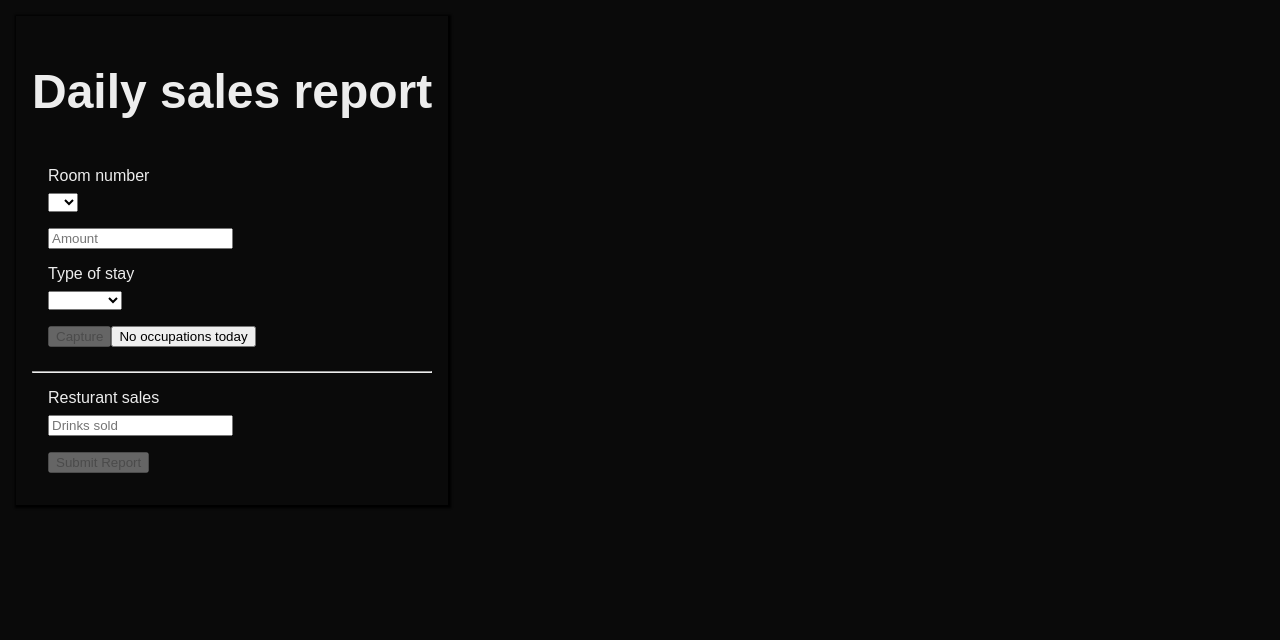
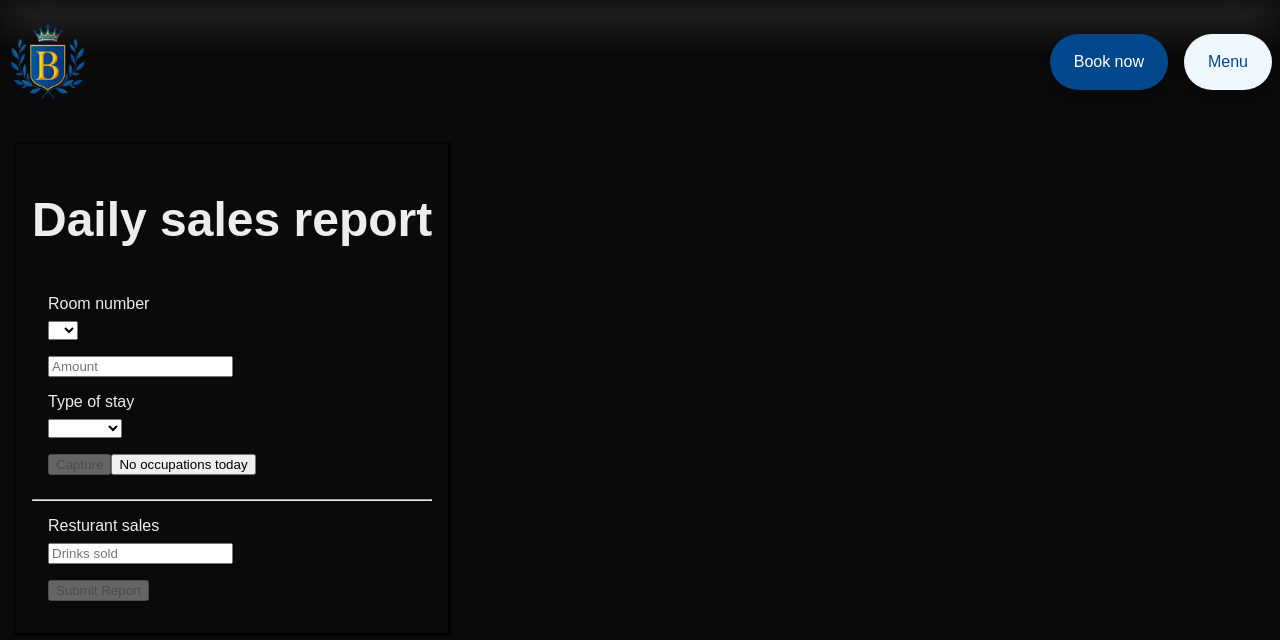
Before and after one commit to joeMalebe/bivouac-web, an Angular app in the folder bivouac-web/: page /sales in a window 1280 px wide. Shown: the top 640 px of the page. Built offline with nearby package versions, Linux system fonts and the light colour scheme.

Commit message:
create menu component

```diff
--- a/bivouac-web/src/app/app.component.html
+++ b/bivouac-web/src/app/app.component.html
@@ -1,2 +1,21 @@
+<div class="content">
 
+
+<header class="header">
+    <a class="logo"><img src="../../assets/logo.png" /></a>
+    <div class="header-overlay"></div>
+
+    <nav class="navbar">
+      <a class="cta primary-cta" href="#">
+        <span class="cta-text cta-top">Book now</span>
+        <span class="cta-text cta-bottom">Book now</span>
+      </a>
+      <a class="cta secondary-cta" (click)="menu.isMenuVisible = true" href="#">
+        <span class="cta-text cta-top">Menu</span>
+        <span class="cta-text cta-bottom">Menu</span>
+      </a>
+    </nav>
+  </header>
+</div>
 <router-outlet></router-outlet>
+<app-menu #menu></app-menu>
--- a/bivouac-web/src/app/app.component.scss
+++ b/bivouac-web/src/app/app.component.scss
@@ -0,0 +1,46 @@
+.header {
+    position: relative;
+    top: 0;
+    left: 0;
+    width: 100%;
+    height: 128px;
+    display: flex;
+    justify-content: space-between;
+    align-items: center;
+  }
+  .logo {
+    height: 6rem;
+    width: 6rem;
+    z-index: 1;
+
+    img {
+      height: 6rem;
+      width: 6rem;
+    }
+  }
+  .header-overlay {
+    background-color: rgba(255, 255, 255, 0.1);
+    filter: blur(20px);
+    height: 45%;
+    top: 0;
+    left: 0;
+    width: 100%;
+    backdrop-filter: blur(10px);
+    mask: linear-gradient(to top, transparent, black 75%);
+    position: absolute;
+  }
+
+  .content {
+    height: 100%;
+    width: 100%;
+  }
+
+  .bg-video {
+    z-index: -1;
+    position: absolute;
+    top: 0;
+    left: 0;
+    height: 90vh;
+    width: 100vw;
+    object-fit: cover;
+  }
--- a/bivouac-web/src/app/app.module.ts
+++ b/bivouac-web/src/app/app.module.ts
@@ -9,6 +9,7 @@ import { UserListComponent } from './user/user-list/user-list.component';
 import { UserModule } from './user/user.module';
 import { ReportModule } from './report/report.module';
 import { SalesReportComponent } from './report/sales-report/sales-report.component';
+import { MenuComponent } from './menu/menu.component';
 
 const routes:Route[] = [{
   path: '',
@@ -27,7 +28,8 @@ const routes:Route[] = [{
 @NgModule({
   declarations: [
     AppComponent,
-    HomeComponent
+    HomeComponent,
+    MenuComponent
   ],
   imports: [
     BrowserModule,
--- a/bivouac-web/src/app/home/home.component.html
+++ b/bivouac-web/src/app/home/home.component.html
@@ -1,4 +1,4 @@
-<div class="content">
+<div>
   <video
     [autoplay]="true"
     [muted]="true"
@@ -9,21 +9,7 @@
     <source src="../../assets/bivouac.mp4" type="video/mp4" />
     No video
   </video>
-  <header class="header">
-    <a class="logo"><img src="../../assets/logo.png" /></a>
-    <div class="header-overlay"></div>
 
-    <nav class="navbar">
-      <a class="cta primary-cta" href="#">
-        <span class="cta-text cta-top">Book now</span>
-        <span class="cta-text cta-bottom">Book now</span>
-      </a>
-      <a class="cta secondary-cta" href="#">
-        <span class="cta-text cta-top">Menu</span>
-        <span class="cta-text cta-bottom">Menu</span>
-      </a>
-    </nav>
-  </header>
   <div class="slogan">
     <h1>Bivouac Hotel Kinshasa</h1>
     <h1>Affordable Comfort & Dining</h1>
--- a/bivouac-web/src/app/home/home.component.scss
+++ b/bivouac-web/src/app/home/home.component.scss
@@ -1,102 +1,5 @@
-.header {
-  position: relative;
-  top: 0;
-  left: 0;
-  width: 100%;
-  height: 128px;
-  display: flex;
-  justify-content: space-between;
-  align-items: center;
-}
-.logo {
-  height: 6rem;
-  width: 6rem;
-  z-index: 1;
 
-  img {
-    height: 6rem;
-    width: 6rem;
-  }
-}
-.header-overlay {
-  background-color: rgba(255, 255, 255, 0.1);
-  filter: blur(20px);
-  height: 45%;
-  top: 0;
-  left: 0;
-  width: 100%;
-  backdrop-filter: blur(10px);
-  mask: linear-gradient(to top, transparent, black 75%);
-  position: absolute;
-}
 
-.navbar a {
-  padding: 1.2rem 1.5rem;
-  margin: 0.5rem;
-  border-radius: 32px;
-  text-decoration: none;
-}
-
-.cta {
-  position: relative;
-  overflow: hidden;
-  display: inline-block;
-  padding: 1.2rem 1.5rem;
-  margin: 0.5rem;
-  border-radius: 32px;
-  box-shadow: 0 8px 8px rgba(0, 0, 0, 0.2);
-}
-
-.cta .cta-top {
-  position: absolute;
-  opacity: 0%;
-}
-
-.cta-text {
-  display: block;
-  transition: transform 400ms ease, opacity 600ms ease;
-}
-
-.cta .cta-bottom {
-  position: relative;
-
-  top: 0;
-  left: 0;
-}
-
-.cta:hover .cta-bottom {
-  transform: translateY(-100%);
-  opacity: 0%;
-}
-
-.cta:hover .cta-top {
-  opacity: 100%;
-}
-
-.cta-top::after {
-  position: absolute;
-  content: "";
-  top: 0;
-  left: 0;
-  height: 100%;
-  width: 100%;
-  font-size: xx-large;
-  opacity: 100%;
-  z-index: 100;
-}
-
-.primary-cta {
-  background-color: #00478c;
-}
-.secondary-cta {
-  background-color: aliceblue;
-  color: #00478c;
-}
-
-.content {
-  height: 100%;
-  width: 100%;
-}
 
 .bg-video {
   z-index: -1;
--- /dev/null
+++ b/bivouac-web/src/app/menu/menu.component.html
@@ -0,0 +1,5 @@
+<div class="menu" *ngIf="isMenuVisible" >
+<div>
+    <a (click)="isMenuVisible = false" class="close-cta">x</a>
+</div>
+</div>
--- /dev/null
+++ b/bivouac-web/src/app/menu/menu.component.scss
@@ -0,0 +1,36 @@
+
+.menu{
+    right: 0%;
+    top:0%;
+    position: absolute;
+    z-index: 1;
+    background-color: aqua;
+    height: 100vh;
+    width: 40%;
+}
+
+.close-cta{
+  padding: 0.8rem 1.6rem;
+  margin: 1.8rem 0.5rem 0;
+    border: 3px solid black;
+    text-align: center;
+    justify-content: center;
+    background-color: aliceblue;
+    color: #00478c;
+    font-size: xx-large;
+    border-radius: 30%;
+    top:0;
+    right: 0;
+    position: absolute;
+}
+
+@media screen and (max-width: 800px) {
+    .menu{
+        width: 50%;
+    }
+}
+@media screen and (max-width: 500px) {
+    .menu{
+        width: 100%;
+    }
+}
--- a/bivouac-web/src/styles.scss
+++ b/bivouac-web/src/styles.scss
@@ -26,22 +26,78 @@ body {
   font-family: Arial, Helvetica, sans-serif;
 }
 
-
-h2{
+h2 {
   font-size: 2rem;
   font-weight: 500;
 }
-h1{
+h1 {
   font-size: 3rem;
   font-weight: 700;
+}
+.navbar a {
+  padding: 1.2rem 1.5rem;
+  margin: 0.5rem;
+  border-radius: 32px;
+  text-decoration: none;
+}
 
+.cta {
+  position: relative;
+  overflow: hidden;
+  display: inline-block;
+  padding: 1.2rem 1.5rem;
+  margin: 0.5rem;
+  border-radius: 32px;
+  box-shadow: 0 8px 8px rgba(0, 0, 0, 0.2);
+}
+
+.cta .cta-top {
+  position: absolute;
+  opacity: 0%;
+}
+
+.cta-text {
+  display: block;
+  transition: transform 400ms ease, opacity 600ms ease;
+}
+
+.cta .cta-bottom {
+  position: relative;
+
+  top: 0;
+  left: 0;
+}
+
+.cta:hover .cta-bottom {
+  transform: translateY(-100%);
+  opacity: 0%;
+}
+
+.cta:hover .cta-top {
+  opacity: 100%;
+}
+
+.cta-top::after {
+  position: absolute;
+  content: "";
+  top: 0;
+  left: 0;
+  height: 100%;
+  width: 100%;
+  font-size: xx-large;
+  opacity: 100%;
+  z-index: 100;
 }
 
 a {
-    color: black; /* Sets the default link color to black */
-    text-decoration: none; /* Removes the underline */
-  }
+  text-decoration: none; /* Removes the underline */
+}
 
-  a:visited {
-    color: white; /* Ensures visited links also remain black */
-  }
+.primary-cta {
+  background-color: #00478c;
+  color: #ffffff;
+}
+.secondary-cta {
+  background-color: aliceblue;
+  color: #00478c;
+}
```
Also changed, not shown: bivouac-web/src/app/menu/menu.component.ts (added, +11 -0 lines), 1 other file (tests, documents, lock files or other folders).
